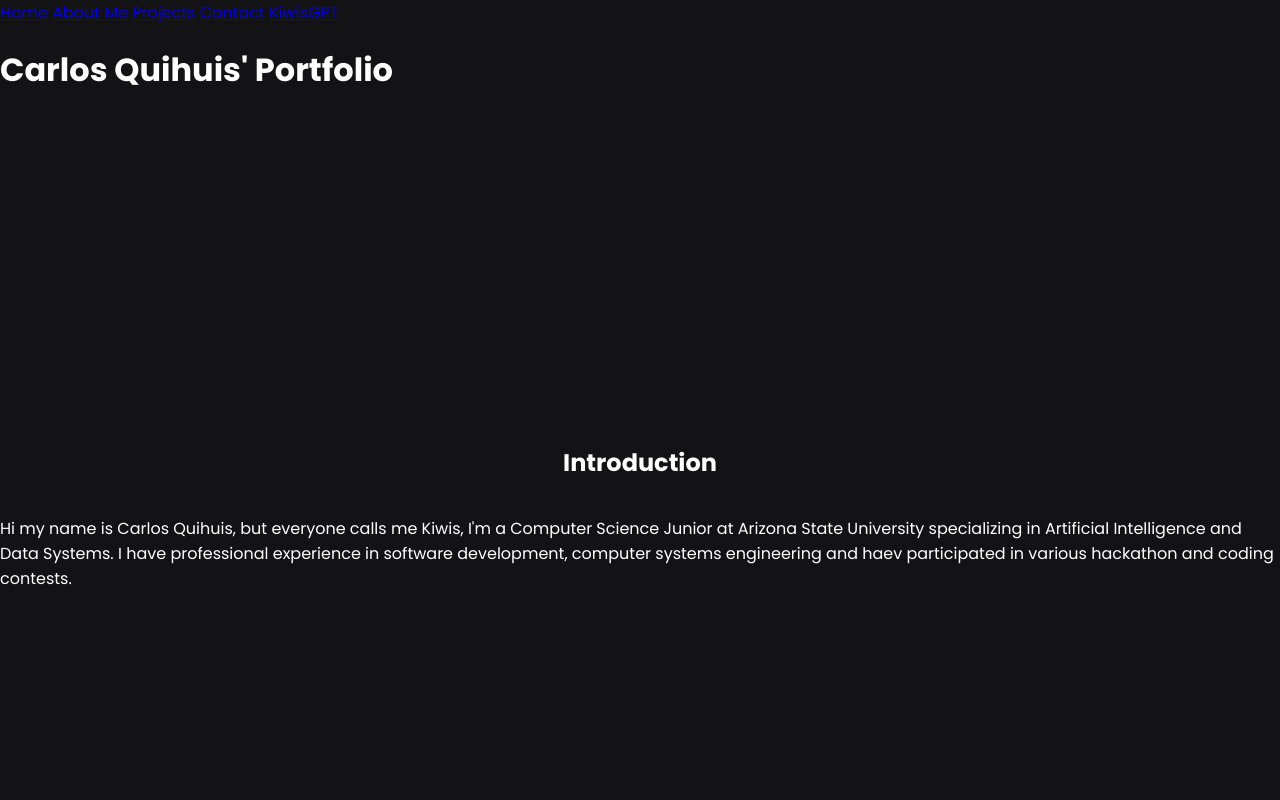
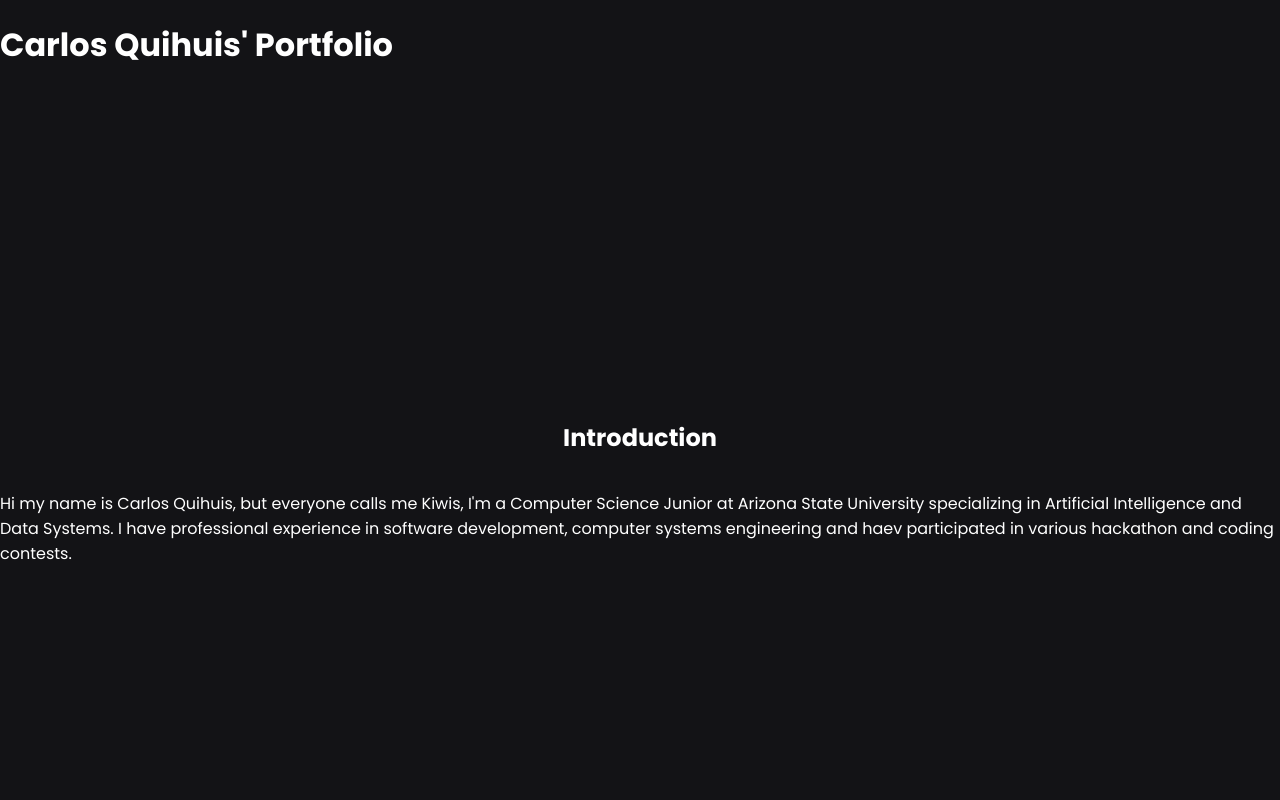
Before and after one commit to Kiwis01/KiwisGPT, a website built with webpack: page dist/index.html in a window 1280 px wide. Shown: the top 800 px of the page. Built offline with nearby package versions, Linux system fonts and the light colour scheme.

Commit message:
Update index.html

```diff
--- a/dist/index.html
+++ b/dist/index.html
@@ -10,23 +10,12 @@
 
   </head>
   <body>
-    <nav>
-      <a href="#home">Home</a>
-      <a href="#about">About Me</a>
-      <a href="#projects">Projects</a>
-      <a href="#contact">Contact</a>
-      <a href="#KiwisGPT">KiwisGPT</a>
-    </nav>
-
     <h1>Carlos Quihuis' Portfolio</h1>
-
 
     <section class="hidden">
         <h1>Introduction</h1>
         <p>Hi my name is Carlos Quihuis, but everyone calls me Kiwis, I'm a Computer Science Junior at Arizona State University specializing in Artificial Intelligence and Data Systems. I have professional experience in software development, computer systems engineering and haev participated in various hackathon and coding contests.</p>
     </section>
-
-
 
     <section class="hidden">
         <h2>About Me</h2>
@@ -38,20 +27,15 @@
         </div>
     </section>
 
-
-
     <section class="hidden">
         <h3>Projects</h3>
         <p>Lorem ipsum dolor</p>
     </section>
 
-
-
     <section class="hidden">
       <h4>Education</h4>
       <p>Lorem ipsum dolor</p>
     </section>
-
 
     <section class="hidden">
       <h5>KiwisGPT</h5>
@@ -65,7 +49,6 @@
       <p class="info">AI chat bot that can answer any other questions about myself or anything else you would like to ask</p>
     </section>
 
-
     <script src="main.js"></script>
   </body>
 </html>
```
